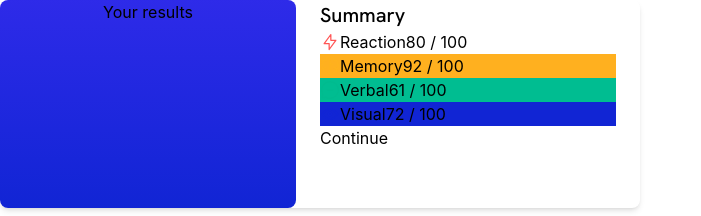
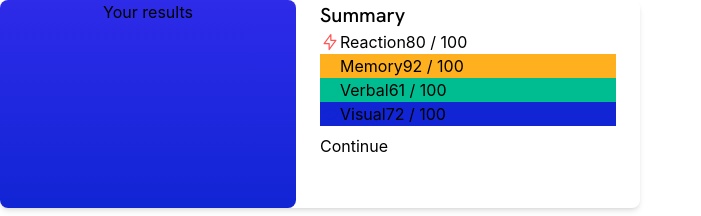
Before and after one commit to scottmcook/results-summary-component, a React (Create React App) app: page / in a window 1280 px wide. Shown: the top 216 px of the page, without its empty margins (0-701 px from the left). Built offline with nearby package versions, Linux system fonts and the light colour scheme.

Commit message:
Add button styles

```diff
--- a/src/App.js
+++ b/src/App.js
@@ -19,7 +19,7 @@ function App() {
         <div className="flex-1 px-6">
           <h3>Summary</h3>
           <SkillCard />
-          <button>Continue</button>
+          <button className="flex-1 py-2 rounded-full">Continue</button>
         </div>
       </div>
     </div>
```
